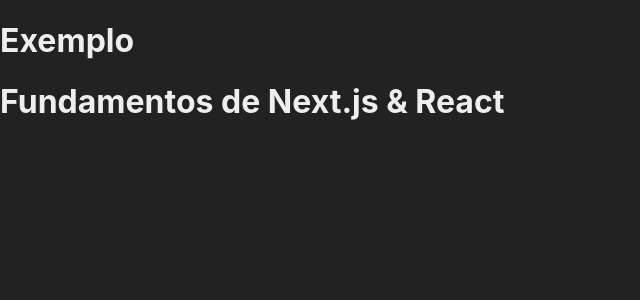
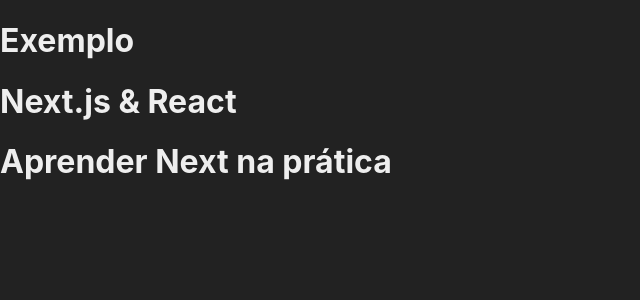
Before and after one commit to davidIsrael-rj/Cadastro_Usuario_Next_React, a Next.js app: page /exemplo in a window 1280 px wide. Shown: the top 300 px of the page, without its empty margins (0-640 px from the left). Built offline with nearby package versions, Linux system fonts and the light colour scheme.

Commit message:
Propriedade de Componentes

```diff
--- a/src/components/Cabecalho.jsx
+++ b/src/components/Cabecalho.jsx
@@ -1,7 +1,7 @@
-export default function Cabecalho(){
+export default function Cabecalho(props){
   return (
     <header>
-        <h1>Fundamentos de Next.js & React</h1>
+        <h1>{props.titulo}</h1>
     </header>
   )
 }
--- a/src/pages/exemplo.jsx
+++ b/src/pages/exemplo.jsx
@@ -1,10 +1,13 @@
 import Cabecalho from "../components/Cabecalho";
+
 
 export default function Exemplo() {
     return (
         <div>
             <h1>Exemplo</h1>
-            <Cabecalho />
+            <Cabecalho titulo="Next.js & React"/>
+            <Cabecalho titulo="Aprender Next na prática"/>
+
         </div>
     )
 }
```
